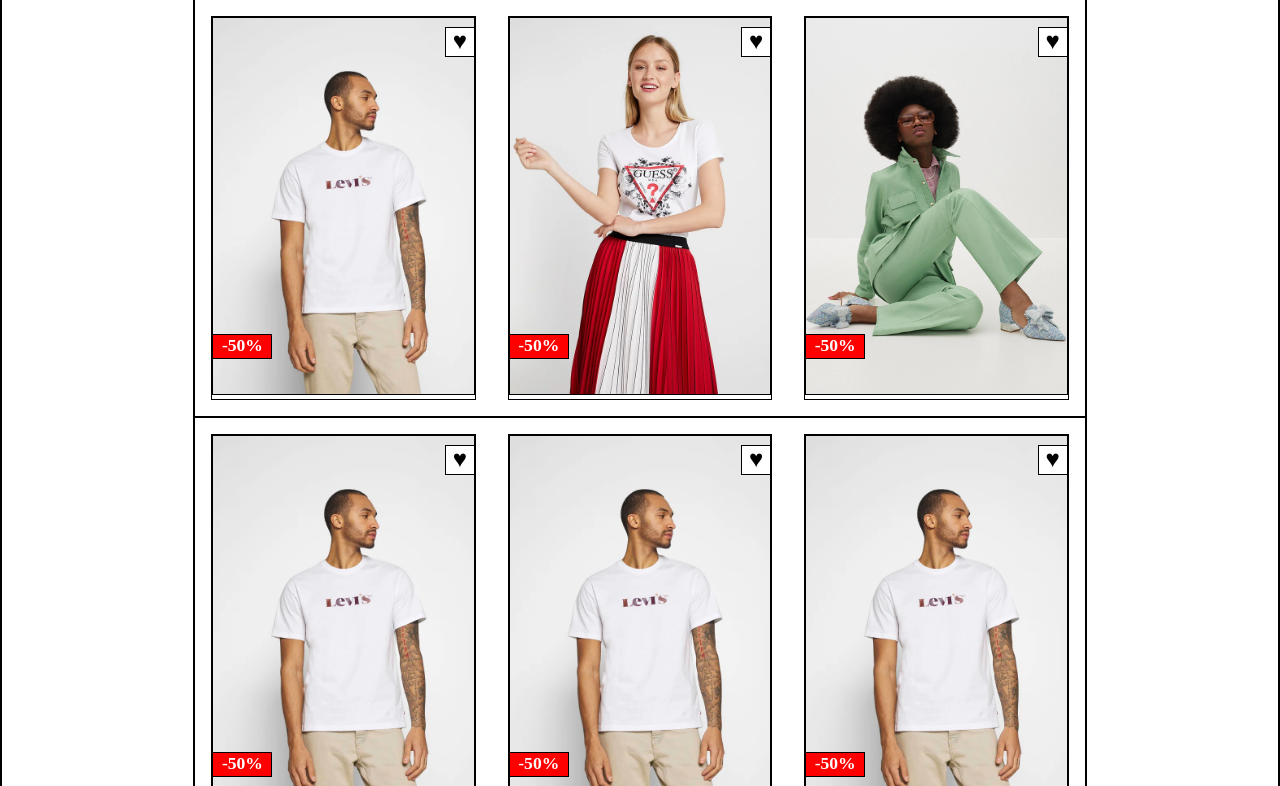
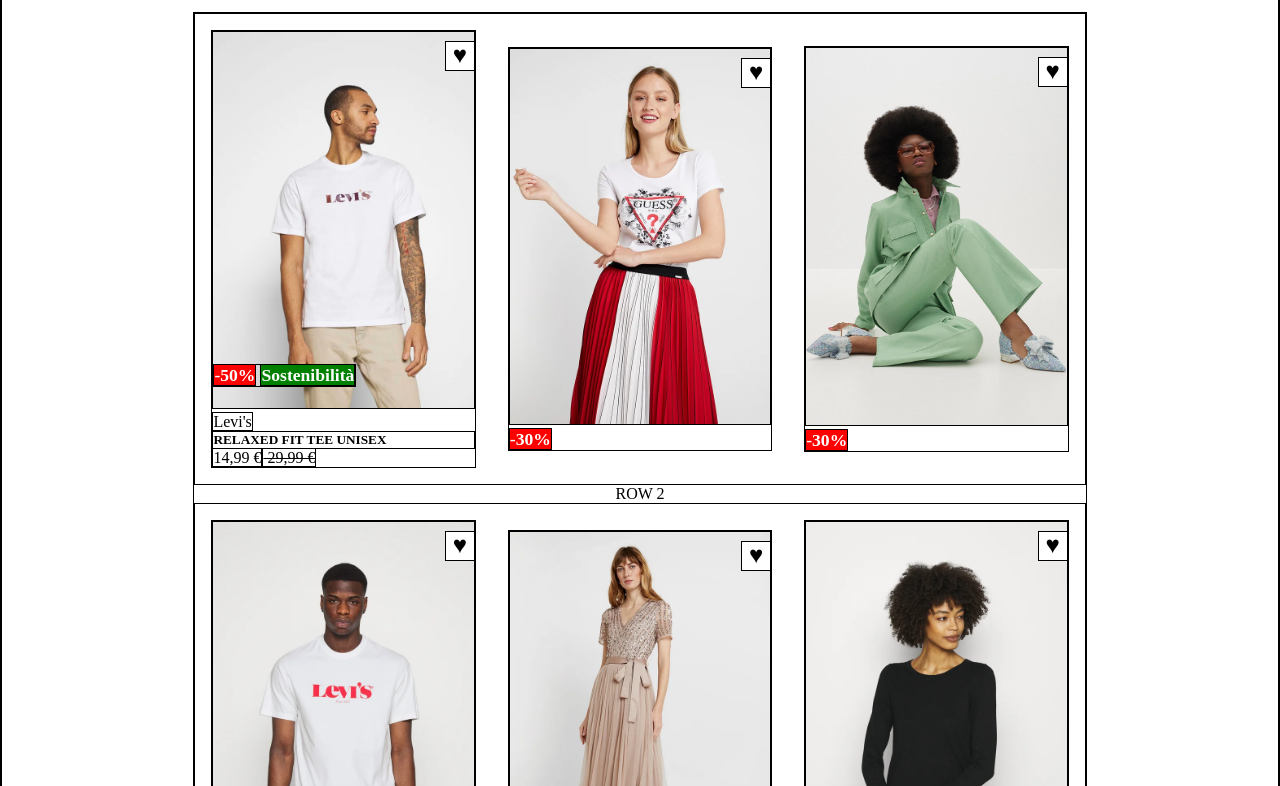
Before and after one commit to UmbertoSerino/html-css-boolando, a plain HTML site: page index.html in a window 1280 px wide. Shown: the part 70-856 px from the top of the page. Drawn offline with Linux system fonts and the light colour scheme.

Commit message:
added hover img and desctrition articles

```diff
--- a/index.html
+++ b/index.html
@@ -30,36 +30,48 @@
             <!-- ROW 1 -->
         <section class="row">
             <article class="cards p-relative">
+                <img class="default-image" src="./img/1.webp" alt="first-man-levi's">
+                <img class="hover-image" src="./img/1b.webp" alt="change img">
                 <span class="icon-hearts p-absolute">&hearts;</span>
-                <img src="./img/1.webp" alt="first-main-levi's">
-                <span class="sale p-absolute">-50%</span>
+                <div class="p-absolute">
+                    <span class="sale">-50%</span>
+                    <span class="opportunity">Sostenibilità</span>
+                </div>
+                <span>Levi's</span>
+                <h5>RELAXED FIT TEE UNISEX</h5>
+                <span class="color-red">14,99 €</span><span class="line-throungh"> 29,99 €</span>
             </article>
+
             <article class="cards p-relative">
                 <span class="icon-hearts p-absolute">&hearts;</span>
                 <img src="./img/2.webp" alt="first-woman-guess">
-                <span class="sale p-absolute">-50%</span>
+                <span class="sale p-absolute">-30%</span>
+
             </article>
+
+
             <article class="cards p-relative">
                 <span class="icon-hearts p-absolute">&hearts;</span>
                 <img src="./img/3.webp" alt="second-woman-green">
-                <span class="sale p-absolute">-50%</span>
+                <span class="sale p-absolute">-30%</span>
             </article>
         </section>
-        <!-- ROW 2 -->
+        ROW 2
         <section class="row">
             <article class="cards p-relative">
                 <span class="icon-hearts p-absolute">&hearts;</span>
-                <img src="./img/1.webp" alt="first-main-levi's">
+                <img src="./img/4.webp" alt="second-man-levi's">
                 <span class="sale p-absolute">-50%</span>
             </article>
+
             <article class="cards p-relative">
                 <span class="icon-hearts p-absolute">&hearts;</span>
-                <img src="./img/1.webp" alt="first-main-levi's">
-                <span class="sale p-absolute">-50%</span>
+                <img src="./img/5.webp" alt="third-woman-dress-brown">
             </article>
+
             <article class="cards p-relative">
                 <span class="icon-hearts p-absolute">&hearts;</span>
-                <img src="./img/1.webp" alt="first-main-levi's">
+                <img src="./img/6.webp" alt="fourth-woman-dress-black">
                 <span class="sale p-absolute">-50%</span>
             </article>
         </section>
--- a/style/style.css
+++ b/style/style.css
@@ -10,7 +10,7 @@
 header{
     background-color: #FF6800;
     color: white;
-    /* position: fixed; */
+    position: fixed;
     width: 100%;
     z-index: 1;
 }
@@ -19,7 +19,6 @@
     display: flex;
     align-items: center;
     justify-content: space-between;
-    margin-bottom: 3rem;
 
 }
 
@@ -48,7 +47,8 @@
 
 main{
     width: 70%;
-    margin: 0 auto;
+    margin: 5rem auto;
+
 }
 
 main.container img{
@@ -92,10 +92,13 @@
     font-size: 1.5rem;
 }
 
-span.sale.p-absolute{
+div.p-absolute{
     position: absolute;
-    bottom: 40px;
-    left: 0;
+    bottom: 80px;
+
+}
+
+span.sale{
     background-color: red;
     color: white;
     font-weight: bold;
@@ -104,3 +107,29 @@
     text-align: center;
     font-size: 1.1rem;
 }
+
+.opportunity{
+    background-color: green;
+    color: white;
+    font-weight: bold;
+    height: 25px;
+    width: 100px;
+    text-align: center;
+    font-size: 1.1rem;
+}
+
+.line-throungh{
+    text-decoration: line-through;
+}
+
+.cards .hover-image{
+    display: none;
+}
+
+.cards:hover .default-image{
+    display: none;
+}
+
+.cards:hover .hover-image{
+    display: block;
+}
```
